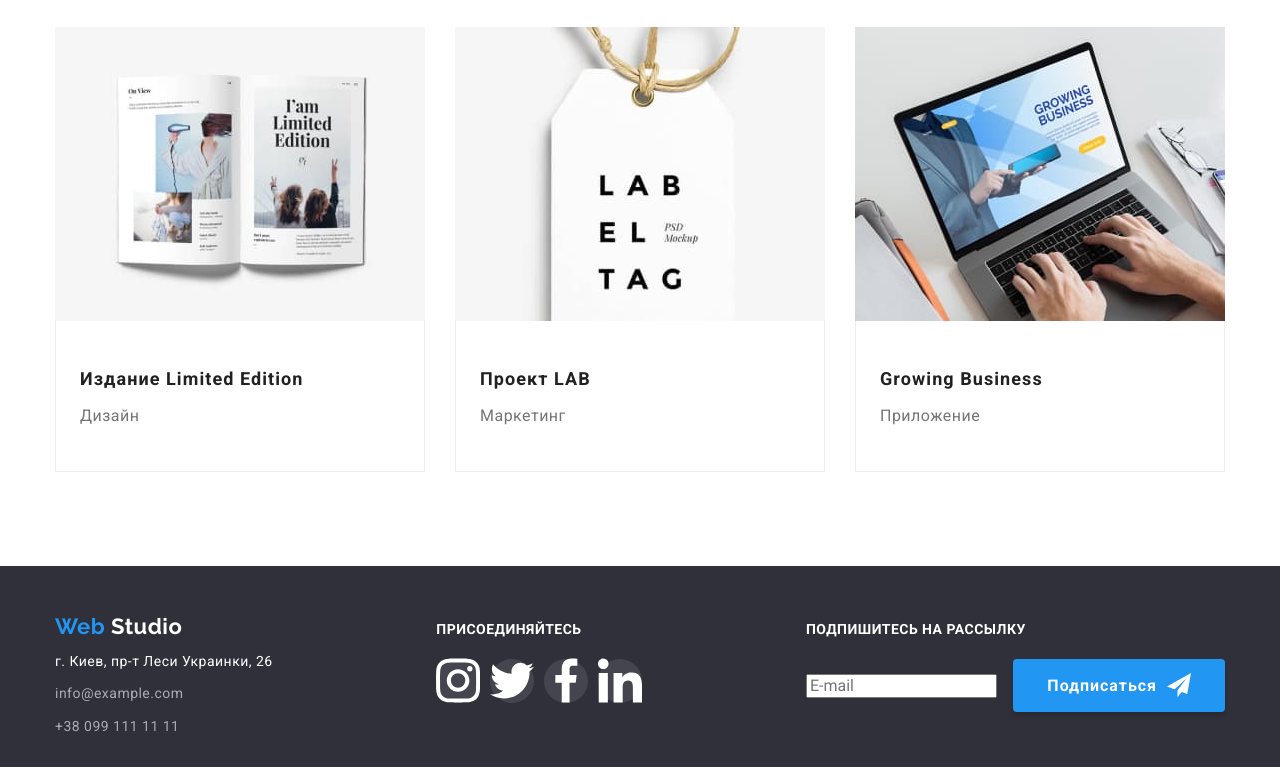
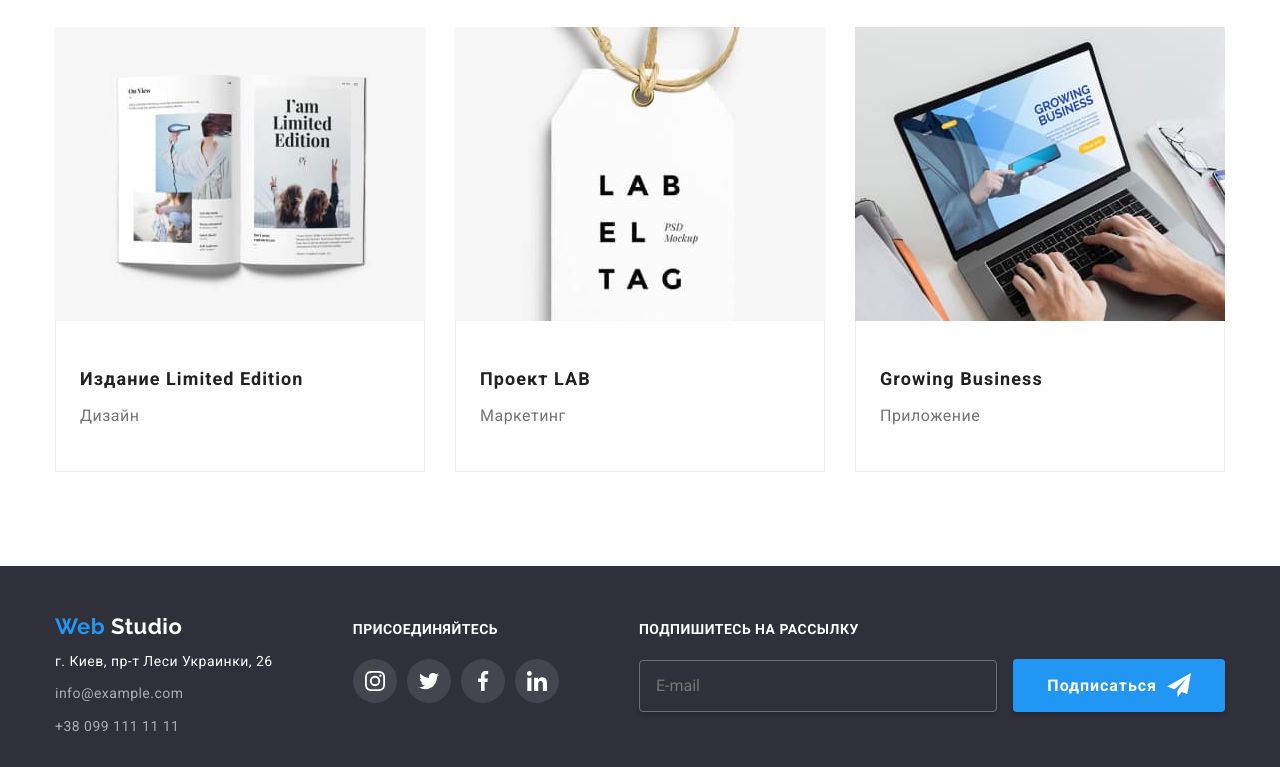
Before and after one commit to Zalli87/goit-markup-hw-06, a plain HTML site: page portfolio.html in a window 1280 px wide. Shown: the part 1190-1957 px from the top of the page. Drawn offline with nearby package versions, Linux system fonts and the light colour scheme.

```diff
--- a/portfolio.html
+++ b/portfolio.html
@@ -272,9 +272,7 @@
   <div class="container">
     <div class="footer">
       <address>
-            <a href="./index.html" class="footer-logo"
-              ><span>Web</span> Studio</a
-            >
+        <a href="./index.html" class="footer-logo"><span>Web</span> Studio</a>
         <p class="address">
           г. Киев, пр-т Леси Украинки, 26
         </p>
@@ -286,59 +284,34 @@
         <b>присоединяйтесь</b>
         <ul class="footer-social">
           <li class="item">
-                <a
-                  class="footersocial-link"
-                  href=""
-                  aria-label="Ссылка на Instagram"
-                  ><svg class="fotersocial-icon" width="59" height="47">
-                    <use href="./images/sprite.svg#instagram"></use></svg
-                ></a>
+            <a class="footersocial-link" href="" aria-label="Ссылка на Instagram"><svg class="footersocial-icon">
+                <use href="./images/sprite.svg#instagram"></use>
+              </svg></a>
           </li>
           <li class="item">
-                <a
-                  class="footersocial-link"
-                  href=""
-                  aria-label="Ссылка на Twitter"
-                  ><svg class="fotersocial-icon" width="59" height="47">
-                    <use href="./images/sprite.svg#twitter"></use></svg
-                ></a>
+            <a class="footersocial-link" href="" aria-label="Ссылка на Twitter"><svg class="footersocial-icon">
+                <use href="./images/sprite.svg#twitter"></use>
+              </svg></a>
           </li>
           <li class="item">
-                <a
-                  class="footersocial-link"
-                  href=""
-                  aria-label="Ссылка на Facebook"
-                  ><svg class="fotersocial-icon" width="59" height="47">
-                    <use href="./images/sprite.svg#facebook"></use></svg
-                ></a>
+            <a class="footersocial-link" href="" aria-label="Ссылка на Facebook"><svg class="footersocial-icon">
+                <use href="./images/sprite.svg#facebook"></use>
+              </svg></a>
           </li>
           <li class="item">
-                <a
-                  class="footersocial-link"
-                  href=""
-                  aria-label="Ссылка на LinkedIn"
-                  ><svg class="fotersocial-icon" width="59" height="47">
-                    <use href="./images/sprite.svg#linkedin"></use></svg
-                ></a>
+            <a class="footersocial-link" href="" aria-label="Ссылка на LinkedIn"><svg class="footersocial-icon">
+                <use href="./images/sprite.svg#linkedin"></use>
+              </svg></a>
           </li>
         </ul>
       </div>
-          <div class="subscribe">
-            <b>подпишитесь на рассылку</b>
-
       <form>
         <div class="subscribe-form">
-                <label for="mail"></label>
-                <input
-                  type="email"
-                  name="email"
-                  placeholder="E-mail"
-                  id="mail"
-                />
+          <label for="mail"><b>подпишитесь на рассылку</b></label>
+          <input type="email" name="email" placeholder="E-mail" id="mail" class="subscribe-input" />
           <button type="submit" class="footer-button">Подписаться</button>
         </div>
       </form>
-          </div>
 </footer>
   </body>
 </html>
```
Lines whose indentation alone changed are shown as unchanged.
